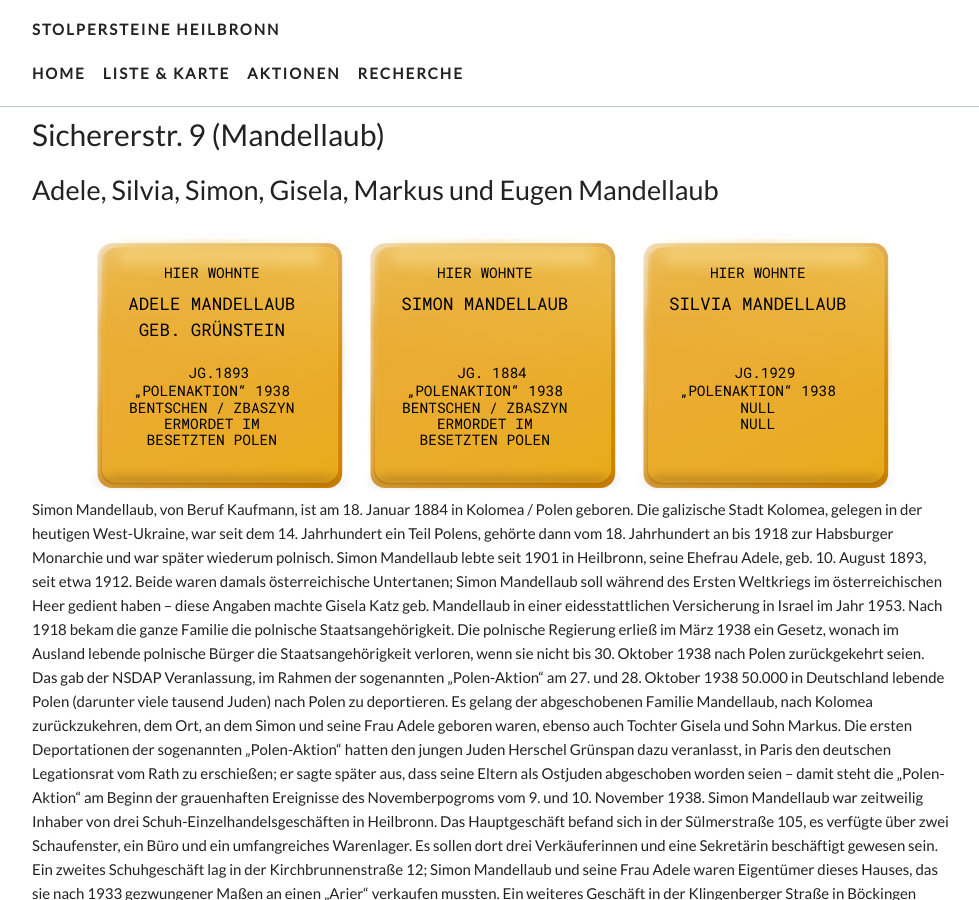
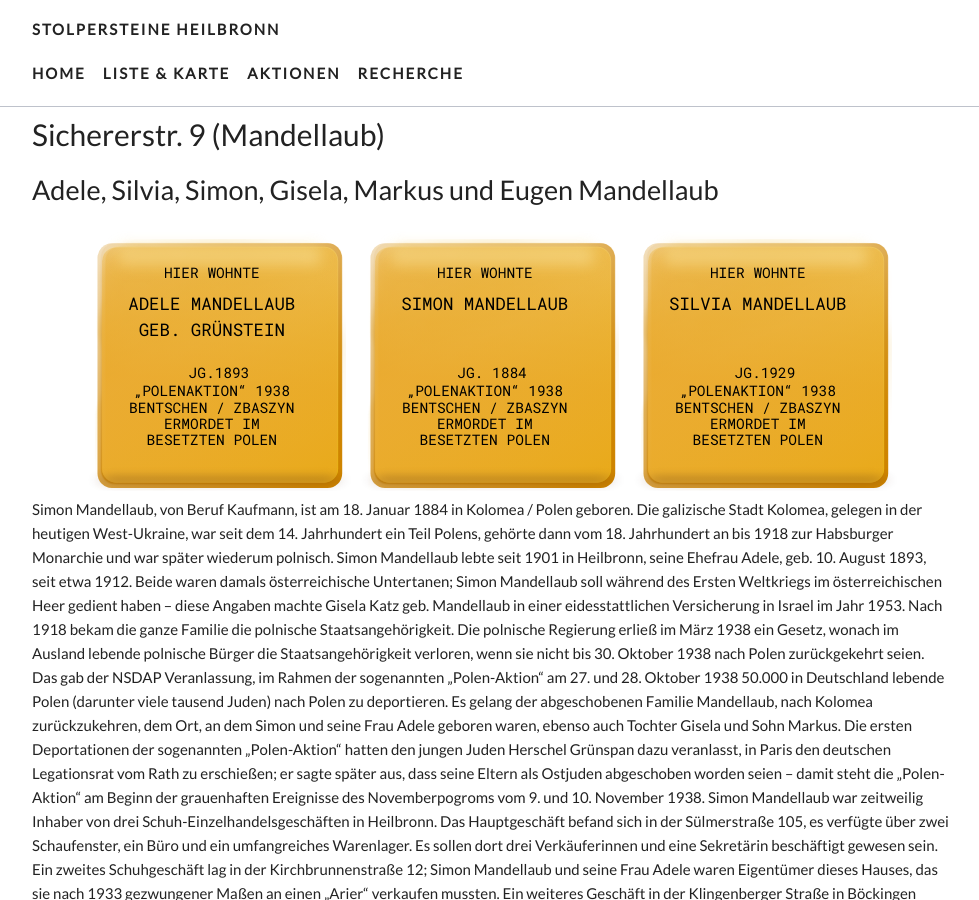
Before and after one commit to opendata-heilbronn/stolpersteine, a Jekyll site: the page built from _list/sichererstr-9-mandellaub.markdown, in a window 1280 px wide and 900 px high. Shown: the whole window, without its empty margins (148-1127 px from the left). Built offline with Jekyll 4.4.1, drawn with Linux system fonts in a browser that asks for light colours; nearby versions of some CDN libraries; some web fonts are replaced.

Commit message:
Updated Sichererstr 9 Mandellaub

```diff
--- a/_list/sichererstr-9-mandellaub.markdown
+++ b/_list/sichererstr-9-mandellaub.markdown
@@ -28,9 +28,9 @@ steine:
   - " "
   - JG.1929
   - "„POLENAKTION“ 1938"
-  - 'null'
-  - 'null'
-  -
+  - BENTSCHEN / ZBASZYN
+  - 'ERMORDET IM '
+  - "BESETZTEN POLEN\t"
 ---
 
 Simon Mandellaub, von Beruf Kaufmann, ist am 18. Januar 1884 in Kolomea / Polen geboren. Die galizische Stadt Kolomea, gelegen in der heutigen West-Ukraine, war seit dem 14. Jahrhundert ein Teil Polens, gehörte dann vom 18. Jahrhundert an bis 1918 zur Habsburger Monarchie und war später wiederum polnisch.
```
